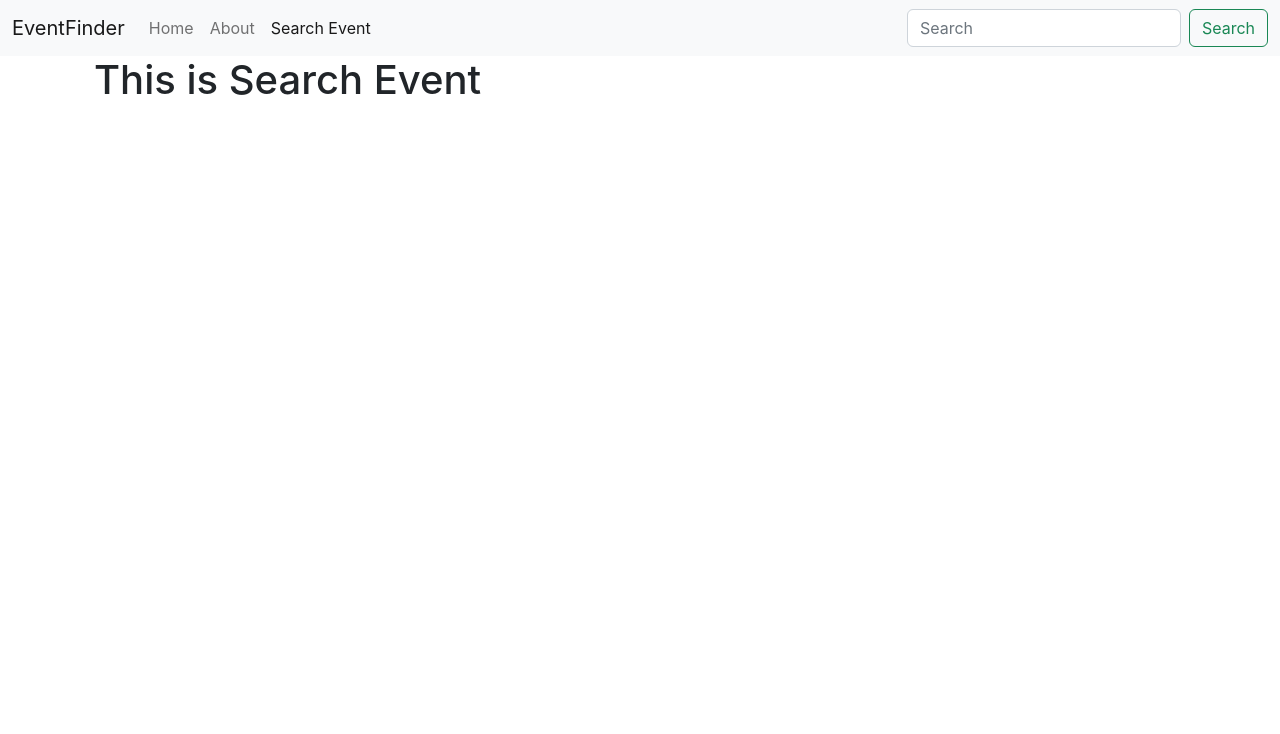
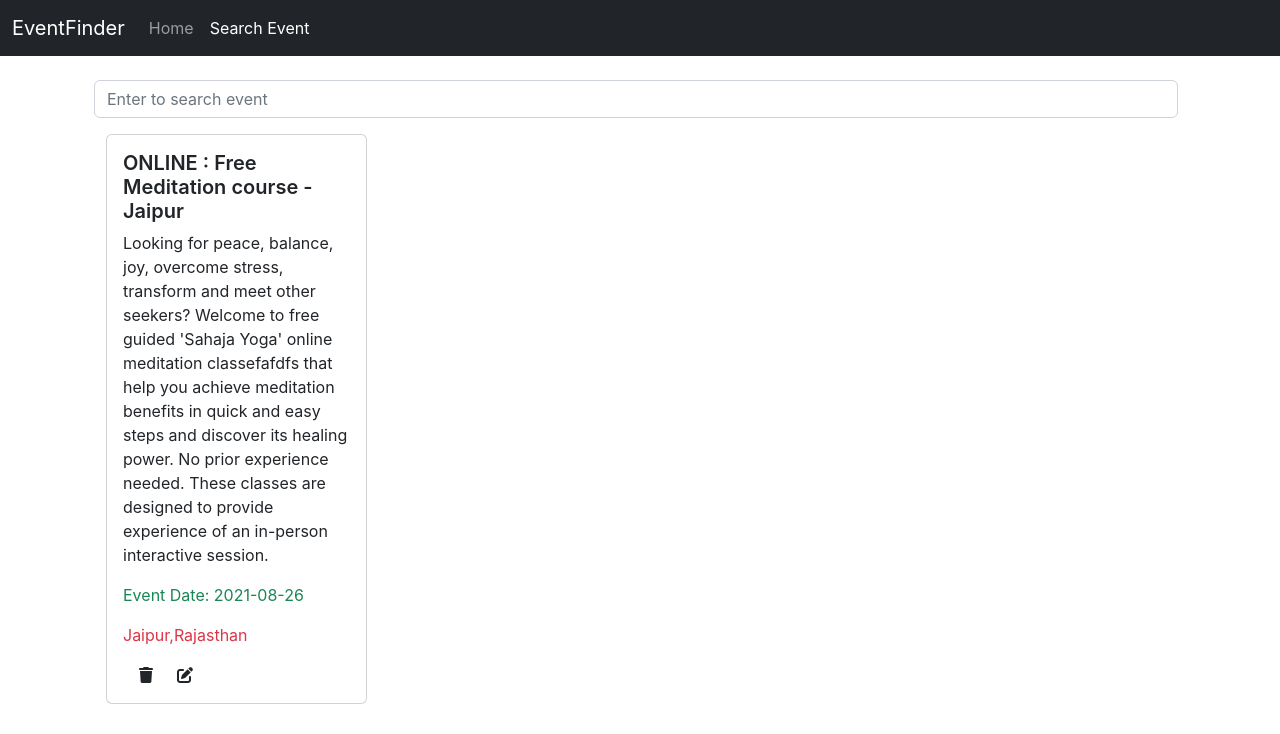
Before and after one commit to PulkitGupta09/Event-Finder, a React (Create React App) app: page /searchEvent in a window 1280 px wide. Shown: the top 734 px of the page. Built offline with nearby package versions, Linux system fonts and the light colour scheme.

Commit message:
adding a search component

```diff
--- a/src/App.js
+++ b/src/App.js
@@ -6,7 +6,6 @@ import {
 } from "react-router-dom";
 import Navbar from './components/Navbar';
 import Home from './components/Home';
-import About from './components/About';
 import SearchEvent from './components/SearchEvent';
 import EventState from './Context/events/EventState';
 
@@ -19,7 +18,6 @@ function App() {
   <div className="container">
     <Routes>
       <Route path="/" element={<Home />}/>
-      <Route path="/about" element={<About/>}/>
       <Route path="/searchEvent" element={<SearchEvent/>}/>
     </Routes>
   </div>
--- a/src/Context/events/EventState.js
+++ b/src/Context/events/EventState.js
@@ -50,8 +50,8 @@ const EventState = (props)=>{
     // Add a Event
     const addEvent = (title,description,date,location)=>{
         const event = {
-            "id": "Cooking Raw",
-            "name": "Cooking Raw",
+            "id": "Cofsoking Raw",
+            "name": "Cookifsng Raw",
             "title": title,
             "description": description,
             "location": location,
--- a/src/components/About.js
+++ /dev/null
@@ -1,8 +0,0 @@
-const About = () => {
-
-  return (
-    <div>This is about page</div>
-  )
-}
-
-export default About
--- a/src/components/EventItem.js
+++ b/src/components/EventItem.js
@@ -16,7 +16,7 @@ const EventItem = (props) => {
           <p className="card-text text-success">
             Event Date: {event.date}
           </p>
-          <p className="card-text text-warning text-secondary">
+          <p className="card-text text-danger text-secondary">
             {event.location}
           </p>
           <i className="fa-solid fa-trash mx-3" onClick = {()=>{deleteEvent(event.id)}}></i>
--- a/src/components/Navbar.js
+++ b/src/components/Navbar.js
@@ -4,7 +4,7 @@ import { Link,useLocation } from "react-router-dom";
 const Navbar = () => {
   let location = useLocation();
   return (
-    <nav className="navbar navbar-expand-lg bg-light">
+    <nav className="navbar navbar-expand-lg bg-dark navbar-dark">
   <div className="container-fluid">
     <Link className="navbar-brand" to="#">EventFinder</Link>
     <button className="navbar-toggler" type="button" data-bs-toggle="collapse" data-bs-target="#navbarSupportedContent" aria-controls="navbarSupportedContent" aria-expanded="false" aria-label="Toggle navigation">
@@ -16,16 +16,9 @@ const Navbar = () => {
           <Link className={`nav-link ${location.pathname === '/'? 'active' : ""}`} aria-current="page" to="/">Home</Link>
         </li>
         <li className="nav-item">
-    <Link className={`nav-link ${location.pathname === '/about'? 'active' : ""}`} to="/about">About</Link>
-        </li>
-        <li className="nav-item">
-    <Link className={`nav-link ${location.pathname === '/searchEvent'? 'active' : ""}`} to="/searchEvent">Search Event</Link>
+        <Link className={`nav-link ${location.pathname === '/searchEvent'? 'active' : ""}`} to="/searchEvent">Search Event</Link>
         </li>
       </ul>
-      <form className="d-flex" role="search">
-        <input className="form-control me-2" type="search" placeholder="Search" aria-label="Search"/>
-        <button className="btn btn-outline-success" type="submit">Search</button>
-      </form>
     </div>
   </div>
 </nav>
--- a/src/components/SearchEvent.js
+++ b/src/components/SearchEvent.js
@@ -1,10 +1,38 @@
-import React from 'react'
+import React,{useState,useContext} from 'react'
+import EventItem from "./EventItem"
+import eventContext from "../Context/events/EventContext"
 
 const SearchEvent = () => {
+    const [searchTerm, setSearchTerm] = useState("");
+    const context = useContext(eventContext);
+    const {events} = context;
   return (
-    <div className="container">
-        <h1>This is Search Event</h1>
+    <>
+    <div className="container my-4">
+        <form className="d-flex text-center" role="search">
+        <input className="form-control me-2" type="search" placeholder="Enter to search event" onChange={(event)=>{setSearchTerm(event.target.value)}} aria-label="Search Events"/>
+      </form>
+       {events.filter((val)=>{
+        if(searchTerm === ""){
+            return val
+        }
+        else if(val.title.toLowerCase().includes(searchTerm.toLowerCase())){
+            return val
+        }
+      }).map((val)=>{
+        return (
+            <div className="container">
+            <div className="row g-2">
+
+                <EventItem event = {val} />
+
+            </div>
+            </div>
+        )
+      })}
     </div>
+
+    </>
   )
 }
 
```
